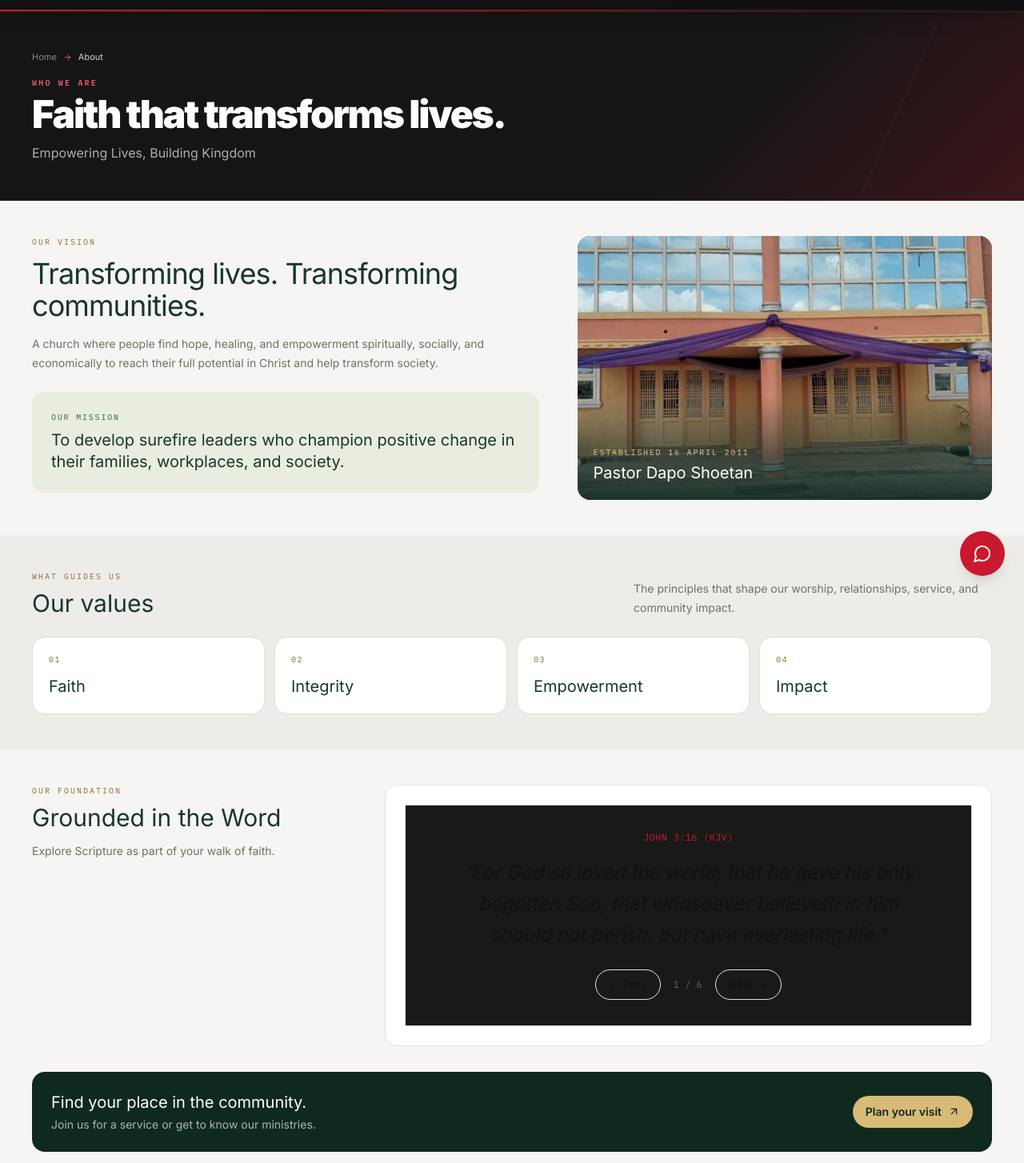
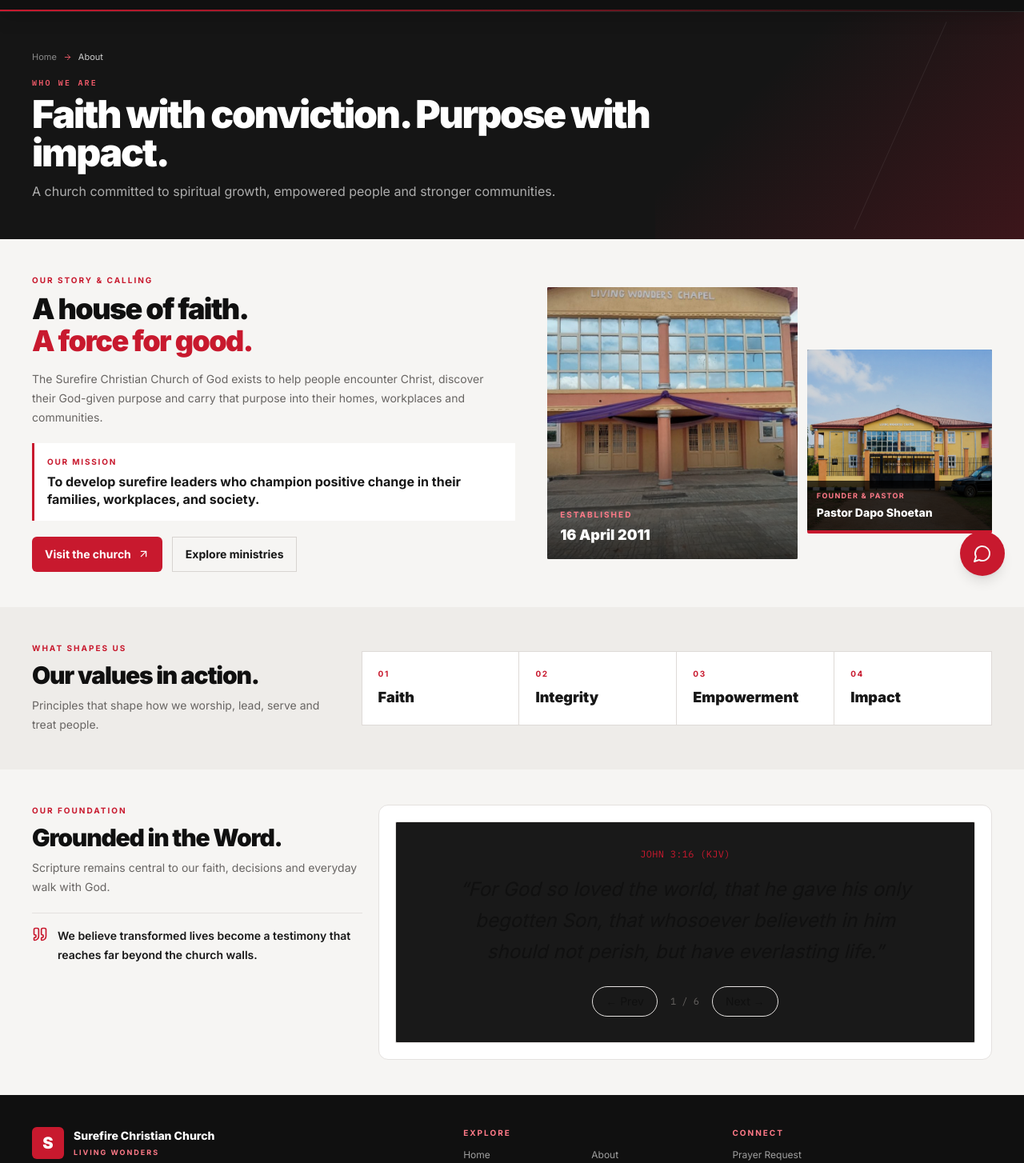
Before and after one commit to taiwoatlas/surefire-next, a Next.js app: page /about in a window 1280 px wide. Shown: the part 56-1510 px from the top of the page at 80% size. Built offline with nearby package versions, Linux system fonts and the light colour scheme; no server answers.

Commit message:
Rebuild about page with editorial image layout and compact mission story

```diff
--- a/app/about/page.tsx
+++ b/app/about/page.tsx
@@ -1,7 +1,7 @@
 import type { Metadata } from "next";
 import Image from "next/image";
 import Link from "next/link";
-import { ArrowUpRight } from "lucide-react";
+import { ArrowUpRight, Quote } from "lucide-react";
 import { PageHeader } from "@/components/layout/PageHeader";
 import { Section } from "@/components/layout/Section";
 import { church } from "@/data/church";
@@ -15,54 +15,35 @@ export const metadata: Metadata = {
 export default function AboutPage() {
   return (
     <>
-      <PageHeader eyebrow="Who We Are" title="Faith that transforms lives." lede={church.motto} breadcrumbs={[{ label: "Home", href: "/" }, { label: "About" }]} />
-
+      <PageHeader eyebrow="Who we are" title="Faith with conviction. Purpose with impact." lede="A church committed to spiritual growth, empowered people and stronger communities." breadcrumbs={[{ label: "Home", href: "/" }, { label: "About" }]} />
       <Section tone="paper">
-        <div className="grid gap-8 md:grid-cols-[1.1fr_.9fr] md:items-start md:gap-12">
+        <div className="grid gap-6 md:grid-cols-[1fr_.92fr] md:items-center md:gap-10">
           <div>
-            <p className="font-mono text-[10px] uppercase tracking-[.2em] text-[#8b6b2c]">Our vision</p>
-            <h2 className="mt-3 max-w-xl font-display text-3xl leading-tight tracking-tight text-[#18382b] sm:text-4xl">Transforming lives. Transforming communities.</h2>
-            <p className="mt-4 max-w-xl text-sm leading-6 text-[#756f63]">
-              A church where people find hope, healing, and empowerment spiritually, socially, and economically to reach their full potential in Christ and help transform society.
-            </p>
-            <div className="mt-6 rounded-2xl bg-[#e9eddf] p-5 sm:p-6">
-              <p className="font-mono text-[10px] uppercase tracking-[.18em] text-[#315d43]">Our mission</p>
-              <p className="mt-2 font-display text-xl leading-snug text-[#18382b]">To develop surefire leaders who champion positive change in their families, workplaces, and society.</p>
+            <p className="text-[10px] font-bold uppercase tracking-[.2em] text-[#c8192e]">Our story & calling</p>
+            <h2 className="mt-2 text-3xl font-black leading-[1.04] tracking-[-.045em] text-[#101010] sm:text-4xl">A house of faith.<br /><span className="text-[#c8192e]">A force for good.</span></h2>
+            <p className="mt-4 max-w-xl text-sm leading-6 text-[#686563]">The Surefire Christian Church of God exists to help people encounter Christ, discover their God-given purpose and carry that purpose into their homes, workplaces and communities.</p>
+            <div className="mt-5 border-l-[3px] border-[#c8192e] bg-white px-4 py-4">
+              <p className="text-[10px] font-bold uppercase tracking-[.18em] text-[#c8192e]">Our mission</p>
+              <p className="mt-1.5 text-base font-bold leading-snug text-[#171717]">To develop surefire leaders who champion positive change in their families, workplaces, and society.</p>
             </div>
+            <div className="mt-5 flex flex-wrap gap-3"><Link href="/plan-your-visit" className="inline-flex min-h-11 items-center gap-2 rounded-md bg-[#c8192e] px-4 text-sm font-bold text-white hover:bg-[#a81023]">Visit the church <ArrowUpRight size={15} /></Link><Link href="/ministries" className="inline-flex min-h-11 items-center gap-2 border border-[#d8d4d1] px-4 text-sm font-bold text-[#171717] hover:border-[#c8192e]">Explore ministries</Link></div>
           </div>
-          <div className="relative min-h-[260px] overflow-hidden rounded-2xl bg-[#10291f] sm:min-h-[330px]">
-            <Image src="/images/church/building-chapel-facade.jpg" alt="Living Wonders Chapel, home of The Surefire Christian Church of God" fill sizes="(min-width: 768px) 45vw, 100vw" className="object-cover" />
-            <div className="absolute inset-x-0 bottom-0 bg-gradient-to-t from-[#10291f]/90 to-transparent p-5 pt-16 text-white">
-              <p className="font-mono text-[10px] uppercase tracking-[.18em] text-[#e7cb87]">Established {church.established}</p>
-              <p className="mt-1 font-display text-xl">{church.founder}</p>
-            </div>
+          <div className="grid grid-cols-[1.15fr_.85fr] items-end gap-3">
+            <div className="relative h-[280px] overflow-hidden rounded-sm bg-[#191919] sm:h-[340px]"><Image src="/images/church/building-chapel-facade.jpg" alt="The Surefire Christian Church chapel" fill sizes="(min-width: 768px) 36vw, 65vw" className="object-cover" /><div className="absolute inset-0 bg-gradient-to-t from-black/70 via-transparent to-transparent" /><div className="absolute bottom-4 left-4 right-4 text-white"><p className="text-[10px] font-bold uppercase tracking-[.2em] text-[#ff7a88]">Established</p><p className="mt-1 text-lg font-black">{church.established}</p></div></div>
+            <div className="relative mb-8 h-[190px] overflow-hidden rounded-sm border-b-4 border-[#c8192e] bg-[#191919] sm:h-[230px]"><Image src="/images/church/building-gate-daylight.jpg" alt="The church grounds" fill sizes="(min-width: 768px) 26vw, 45vw" className="object-cover" /><div className="absolute inset-0 bg-black/15" /><div className="absolute inset-x-0 bottom-0 bg-black/75 p-3 text-white"><p className="text-[9px] font-bold uppercase tracking-[.14em] text-[#ff7a88]">Founder & pastor</p><p className="mt-1 text-sm font-extrabold">{church.founder}</p></div></div>
           </div>
         </div>
       </Section>
-
       <Section tone="stone">
-        <div className="flex flex-wrap items-end justify-between gap-4">
-          <div><p className="font-mono text-[10px] uppercase tracking-[.2em] text-[#8b6b2c]">What guides us</p><h2 className="mt-2 font-display text-3xl text-[#18382b]">Our values</h2></div>
-          <p className="max-w-md text-sm leading-6 text-[#756f63]">The principles that shape our worship, relationships, service, and community impact.</p>
-        </div>
-        <div className="mt-6 grid gap-3 sm:grid-cols-2 md:grid-cols-4">
-          {church.values.map((value, i) => (
-            <article key={value} className="rounded-2xl border border-[#e2dfd5] bg-white p-5">
-              <p className="font-mono text-[10px] tracking-[.16em] text-[#8b6b2c]">0{i + 1}</p>
-              <h3 className="mt-3 font-display text-xl text-[#18382b]">{value}</h3>
-            </article>
-          ))}
+        <div className="grid gap-5 md:grid-cols-[.65fr_1.35fr] md:items-center md:gap-8">
+          <div><p className="text-[10px] font-bold uppercase tracking-[.2em] text-[#c8192e]">What shapes us</p><h2 className="mt-2 text-2xl font-black tracking-[-.04em] text-[#101010] sm:text-3xl">Our values in action.</h2><p className="mt-2 text-sm leading-6 text-[#686563]">Principles that shape how we worship, lead, serve and treat people.</p></div>
+          <div className="grid grid-cols-2 gap-px overflow-hidden border border-[#dedad7] bg-[#dedad7] sm:grid-cols-4">{church.values.map((value, i) => <article key={value} className="bg-white p-4 sm:p-5"><p className="text-[10px] font-bold tracking-[.16em] text-[#c8192e]">0{i + 1}</p><h3 className="mt-2 text-lg font-black text-[#171717]">{value}</h3></article>)}</div>
         </div>
       </Section>
-
       <Section tone="paper">
-        <div className="grid gap-8 md:grid-cols-[.7fr_1.3fr] md:items-start">
-          <div><p className="font-mono text-[10px] uppercase tracking-[.2em] text-[#8b6b2c]">Our foundation</p><h2 className="mt-2 font-display text-3xl text-[#18382b]">Grounded in the Word</h2><p className="mt-3 text-sm leading-6 text-[#756f63]">Explore Scripture as part of your walk of faith.</p></div>
-          <div className="rounded-2xl border border-[#e6e2d8] bg-white p-4 sm:p-6"><ScriptureReader /></div>
-        </div>
-        <div className="mt-8 flex flex-wrap items-center justify-between gap-4 rounded-2xl bg-[#10291f] p-5 text-white sm:p-6">
-          <div><p className="font-display text-xl">Find your place in the community.</p><p className="mt-1 text-sm text-white/65">Join us for a service or get to know our ministries.</p></div>
-          <Link href="/plan-your-visit" className="inline-flex min-h-10 items-center gap-2 rounded-full bg-[#d8bb76] px-4 text-sm font-semibold text-[#10291f]">Plan your visit <ArrowUpRight size={15} aria-hidden="true" /></Link>
+        <div className="grid gap-5 md:grid-cols-[.7fr_1.3fr] md:items-start">
+          <div><p className="text-[10px] font-bold uppercase tracking-[.2em] text-[#c8192e]">Our foundation</p><h2 className="mt-2 text-2xl font-black tracking-[-.04em] text-[#101010] sm:text-3xl">Grounded in the Word.</h2><p className="mt-2 text-sm leading-6 text-[#686563]">Scripture remains central to our faith, decisions and everyday walk with God.</p><div className="mt-5 flex gap-3 border-t border-[#e4e1df] pt-4"><Quote size={20} className="shrink-0 text-[#c8192e]" /><p className="text-sm font-semibold leading-6 text-[#171717]">We believe transformed lives become a testimony that reaches far beyond the church walls.</p></div></div>
+          <div className="rounded-xl border border-[#e4e1df] bg-white p-4 sm:p-5"><ScriptureReader /></div>
         </div>
       </Section>
     </>
```
